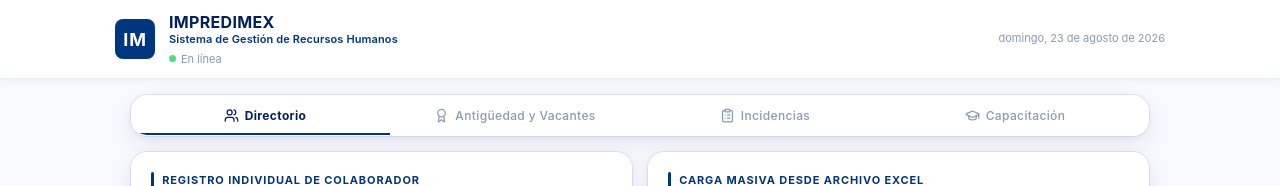
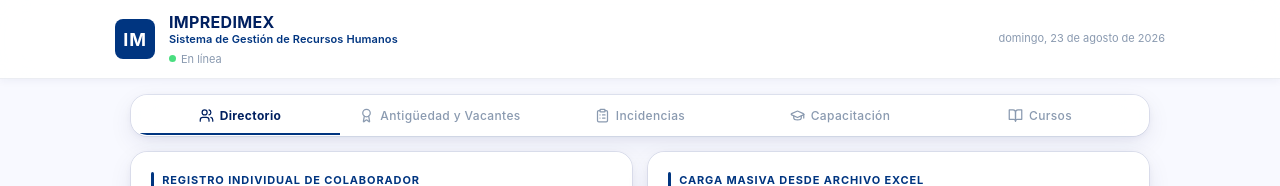
Before and after one commit to impredimex-hub/rrhh-pwa, a React (Vite) app: page / in a window 1280 px wide. Shown: the top 186 px of the page. Built offline with nearby package versions, Linux system fonts and the light colour scheme; no server answers; the database is empty.

Commit message:
Update App.tsx

```diff
--- a/src/App.tsx
+++ b/src/App.tsx
@@ -1,12 +1,13 @@
 import { useState, useEffect } from 'react';
-import { Users, Award, ClipboardList, GraduationCap, Wifi, WifiOff } from 'lucide-react';
+import { Users, Award, ClipboardList, GraduationCap, BookOpen, Wifi, WifiOff } from 'lucide-react';
 import { PersonalModule } from './components/PersonalModule';
 import { AntiguedadVacantesModule } from './components/AntiguedadVacantesModule';
 import { IncidenciasModule } from './components/IncidenciasModule';
 import { CapacitacionModule } from './components/CapacitacionModule';
+import { CursosModule } from './components/CursosModule';
 
 function App() {
-  const [pestanaActiva, setPestanaActiva] = useState<'personal' | 'antiguedad' | 'incidencias' | 'capacitacion'>('personal');
+  const [pestanaActiva, setPestanaActiva] = useState<'personal' | 'antiguedad' | 'incidencias' | 'capacitacion' | 'cursos'>('personal');
   const [isOnline, setIsOnline] = useState<boolean>(navigator.onLine);
 
   useEffect(() => {
@@ -27,6 +28,7 @@ function App() {
     { id: 'antiguedad', label: 'Antigüedad y Vacantes', icon: Award },
     { id: 'incidencias', label: 'Incidencias', icon: ClipboardList },
     { id: 'capacitacion', label: 'Capacitación', icon: GraduationCap },
+    { id: 'cursos', label: 'Cursos', icon: BookOpen },
   ];
 
   return (
@@ -125,6 +127,7 @@ function App() {
           {pestanaActiva === 'antiguedad' && <AntiguedadVacantesModule />}
           {pestanaActiva === 'incidencias' && <IncidenciasModule />}
           {pestanaActiva === 'capacitacion' && <CapacitacionModule />}
+          {pestanaActiva === 'cursos' && <CursosModule />}
         </main>
 
         <footer style={{ textAlign: 'center', padding: '1.2rem', fontSize: '11px', color: 'var(--text-light)', borderTop: '1px solid var(--border-light)', marginTop: '2rem' }}>
```
